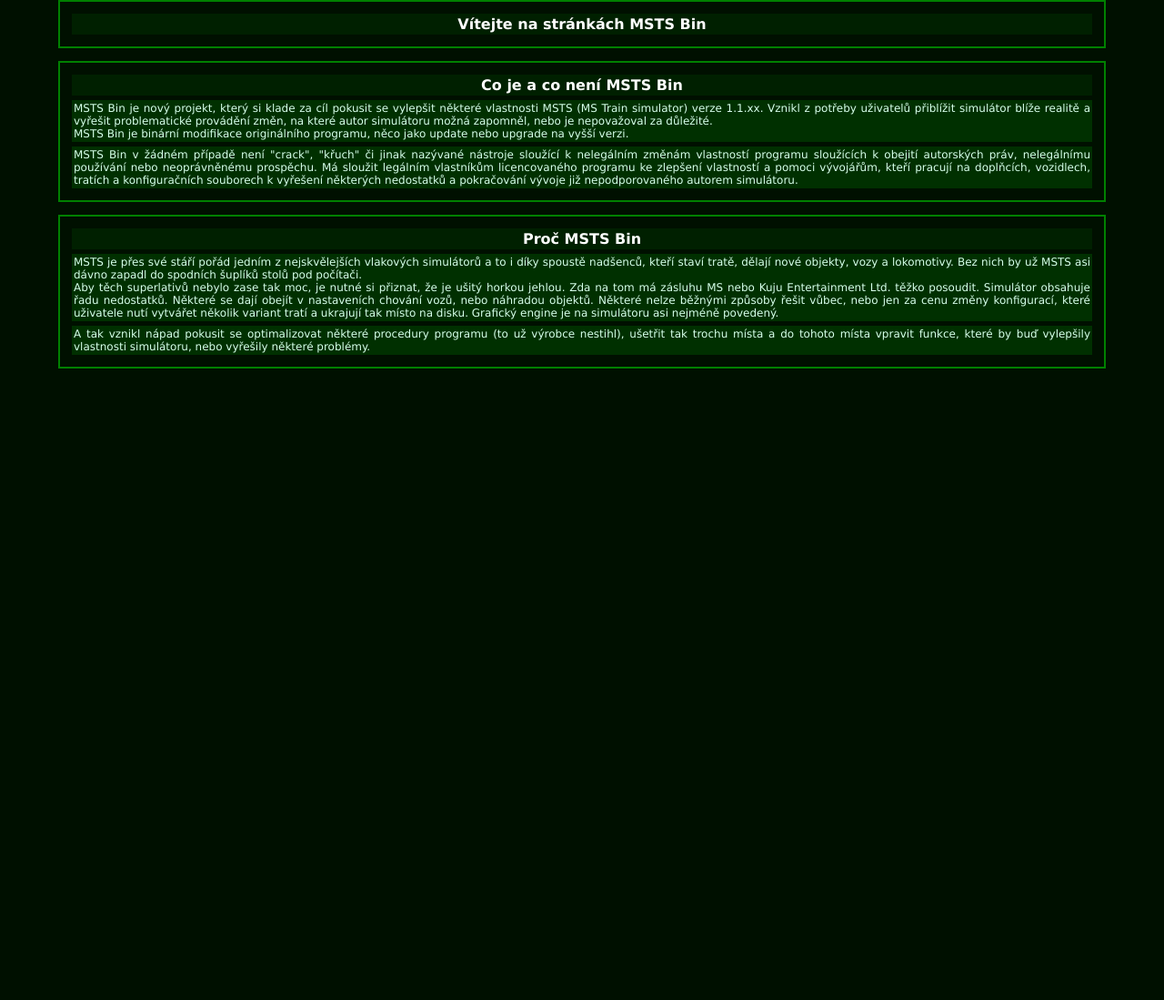
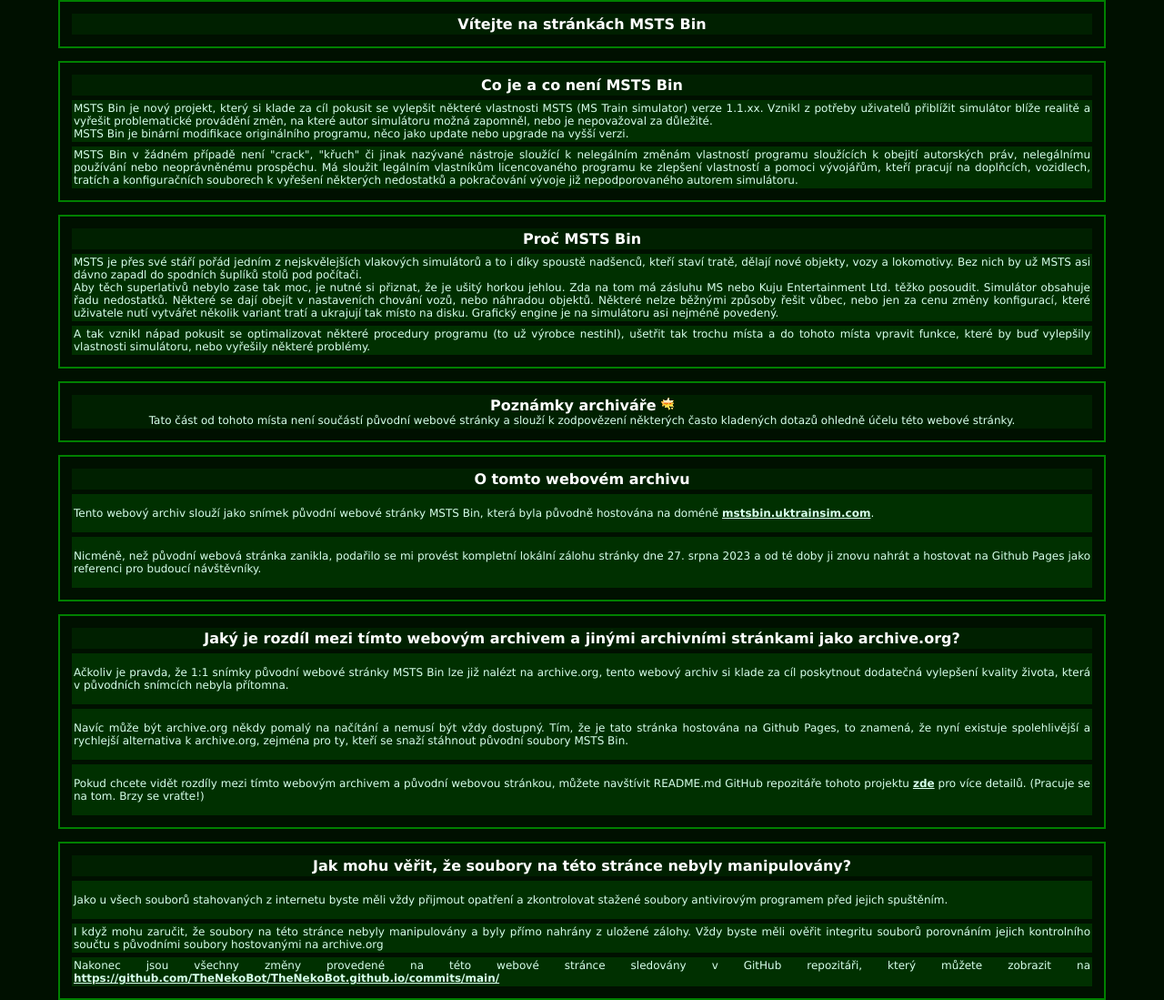
Before and after one commit to NekoCoaster/msts-bin, a plain HTML site: page cz/main.htm in a window 1280 px wide. Shown: the whole page at 91% size. Before the commit the page ends 800 px from the top, so only its background shows below. Drawn offline with Linux system fonts and the light colour scheme.

Commit message:
Added FAQ to CZ About Project Page

```diff
--- a/cz/main.htm
+++ b/cz/main.htm
@@ -119,6 +119,138 @@
 				</td>
 			</tr>
 		</table>
+		<br>
+		<table width="90%" border="1" align="center" cellpadding="8" cellspacing="0" bordercolor='#008000'
+			bordercolorlight='#008000' bordercolordark='#002000'>
+			<tr>
+				<td>
+					<table width="100%" border="0" cellspacing="5" cellpadding="2">
+						<tr>
+							<td align="center" bgcolor='#002000'><span class="subtitle">Poznámky archiváře <img
+										src="../images/new_sm.gif"><br>
+								</span><span class="bodystyle">Tato část od tohoto místa není součástí původní webové
+									stránky a slouží k zodpovězení některých často kladených dotazů ohledně účelu této
+									webové stránky.</span>
+							</td>
+						</tr>
+					</table>
+				</td>
+			</tr>
+		</table>
+		<br>
+		<table width="90%" border="1" align="center" cellpadding="8" cellspacing="0" bordercolor='#008000'
+			bordercolorlight='#008000' bordercolordark='#002000'>
+			<tr>
+				<td>
+					<table width="100%" border="0" cellspacing="5" cellpadding="2">
+						<tr>
+							<td align="center" bgcolor='#002000'><span class="subtitle">O tomto webovém archivu</span>
+							</td>
+						</tr>
+						<tr>
+							<td align="left" bgcolor='#003000'>
+								<p align="justify" class="bodystyle">
+									Tento webový archiv slouží jako snímek původní webové stránky MSTS Bin, která byla
+									původně hostována na doméně <a href="http://mstsbin.uktrainsim.com"
+										target="_blank"><b><u>mstsbin.uktrainsim.com</u></b></a>.
+									<br>
+								</p>
+							</td>
+						</tr>
+						<tr>
+							<td align="left" bgcolor='#003000'>
+								<p align="justify" class="bodystyle">
+									Nicméně, než původní webová stránka zanikla, podařilo se mi provést kompletní
+									lokální zálohu stránky dne 27. srpna 2023 a od té doby ji znovu nahrát a hostovat na
+									Github Pages jako referenci pro budoucí návštěvníky.<br>
+								</p>
+							</td>
+						</tr>
+					</table>
+				</td>
+			</tr>
+		</table>
+		<br>
+		<table width="90%" border="1" align="center" cellpadding="8" cellspacing="0" bordercolor='#008000'
+			bordercolorlight='#008000' bordercolordark='#002000'>
+			<tr>
+				<td>
+					<table width="100%" border="0" cellspacing="5" cellpadding="2">
+						<tr>
+							<td align="center" bgcolor='#002000'><span class="subtitle">Jaký je rozdíl mezi tímto
+									webovým archivem a jinými archivními stránkami jako archive.org?</span></td>
+						</tr>
+						<tr>
+							<td align="left" bgcolor='#003000'>
+								<p align="justify" class="bodystyle">
+									Ačkoliv je pravda, že 1:1 snímky původní webové stránky MSTS Bin lze již nalézt na
+									archive.org, tento webový archiv si klade za cíl poskytnout dodatečná vylepšení
+									kvality života, která v původních snímcích nebyla přítomna.<br>
+								</p>
+							</td>
+						</tr>
+						<tr>
+							<td align="left" bgcolor='#003000'>
+								<p align="justify" class="bodystyle">
+									Navíc může být archive.org někdy pomalý na načítání a nemusí být vždy dostupný. Tím,
+									že je tato stránka hostována na Github Pages, to znamená, že nyní existuje
+									spolehlivější a rychlejší alternativa k archive.org, zejména pro ty, kteří se snaží
+									stáhnout původní soubory MSTS Bin.<br>
+								</p>
+							</td>
+						</tr>
+						<tr>
+							<td align="left" bgcolor='#003000'>
+								<p align="justify" class="bodystyle">
+									Pokud chcete vidět rozdíly mezi tímto webovým archivem a původní webovou stránkou,
+									můžete navštívit README.md GitHub repozitáře tohoto projektu
+									<a href="https://github.com/TheNekoBot/TheNekoBot.github.io" target="_blank">
+										<u><b>zde</b></u></a> pro více detailů. (Pracuje se na tom. Brzy se vraťte!)<br>
+								</p>
+							</td>
+						</tr>
+					</table>
+				</td>
+			</tr>
+		</table>
+		<br>
+		<table width="90%" border="1" align="center" cellpadding="8" cellspacing="0" bordercolor='#008000'
+			bordercolorlight='#008000' bordercolordark='#002000'>
+			<tr>
+				<td>
+					<table width="100%" border="0" cellspacing="5" cellpadding="2">
+						<tr>
+							<td align="center" bgcolor='#002000'><span class="subtitle">Jak mohu věřit, že soubory na
+									této stránce nebyly manipulovány?</span></td>
+				</td>
+			</tr>
+			<tr>
+				<td align="left" bgcolor='#003000'>
+					<p align="justify"><span class="bodystyle">Jako u všech souborů stahovaných z internetu byste měli
+							vždy přijmout opatření a zkontrolovat stažené soubory antivirovým programem před jejich
+							spuštěním.
+						</span></p>
+				</td>
+			</tr>
+			<tr>
+				<td align="left" bgcolor='#003000' class="bodystyle">
+					<div align="justify">I když mohu zaručit, že soubory na této stránce nebyly manipulovány a byly
+						přímo nahrány z uložené zálohy. Vždy byste měli ověřit integritu souborů porovnáním jejich
+						kontrolního součtu s původními soubory hostovanými na archive.org<br>
+					</div>
+				</td>
+			</tr>
+			<tr>
+				<td align="left" bgcolor='#003000' class="bodystyle">
+					<div align="justify">Nakonec jsou všechny změny provedené na této webové stránce sledovány v GitHub
+						repozitáři, který můžete zobrazit na <a
+							href="https://github.com/TheNekoBot/TheNekoBot.github.io/commits/main/"
+							target="_blank"><u><b>https://github.com/TheNekoBot/TheNekoBot.github.io/commits/main/</b></u></a><br>
+					</div>
+				</td>
+			</tr>
+		</table>
+
 	</div>
 </body>
 
```
